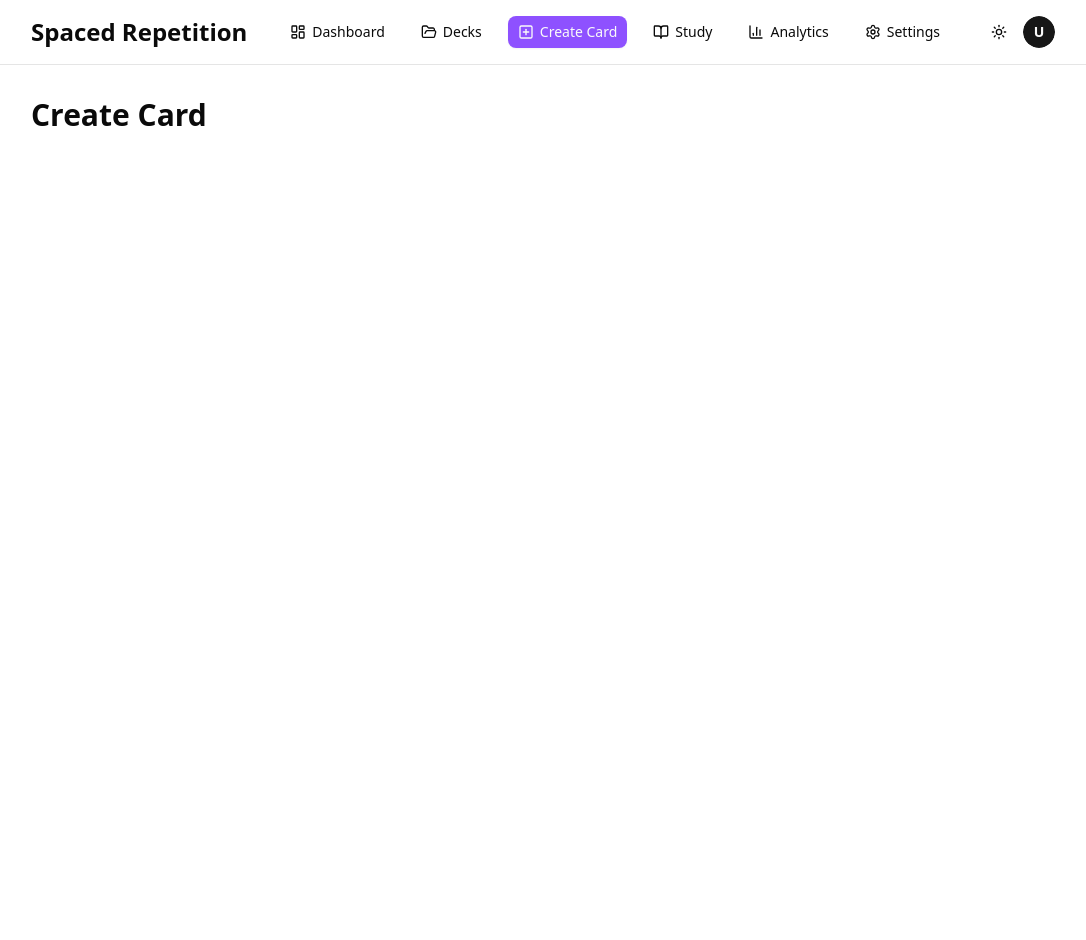
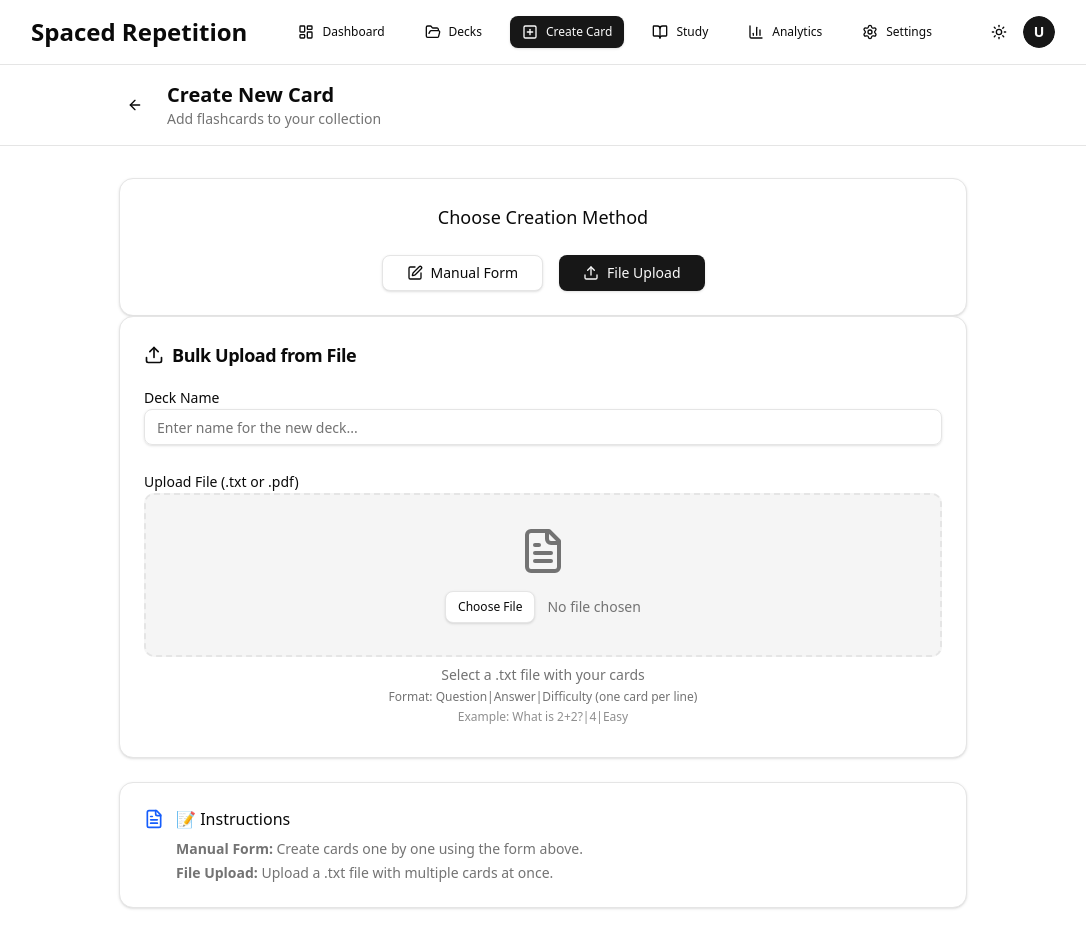
Before and after one commit to rakeshtembhurne/poc-study-tool, a Next.js app in the folder frontend/: page /create-card in a window 1280 px wide. Shown: the whole page, without its empty margins (97-1183 px from the left). Before the commit the page ends 865 px from the top, so only its background shows below. Built offline with nearby package versions, Linux system fonts and the light colour scheme.

Commit message:
feat(frontend): allow PDF file upload and adjust buttons for dark/light mode #77

```diff
--- a/frontend/package.json
+++ b/frontend/package.json
@@ -24,10 +24,10 @@
     ]
   },
   "dependencies": {
-    "@radix-ui/react-dialog": "^1.1.15",
     "@hookform/resolvers": "^3.3.2",
     "@radix-ui/react-avatar": "^1.1.10",
     "@radix-ui/react-checkbox": "^1.3.3",
+    "@radix-ui/react-dialog": "^1.1.15",
     "@radix-ui/react-dropdown-menu": "^2.1.16",
     "@radix-ui/react-label": "^2.1.7",
     "@radix-ui/react-progress": "^1.1.7",
--- a/frontend/src/app/(user)/create-card/page.tsx
+++ b/frontend/src/app/(user)/create-card/page.tsx
@@ -1,4 +1,5 @@
 import { Metadata } from 'next';
+import FileUpload from '@/components/FileUpload/FileUpload';
 
 export const metadata: Metadata = {
   title: 'Create Card - Spaced Repetition',
@@ -6,11 +7,5 @@ export const metadata: Metadata = {
 };
 
 export default function CreateCardPage() {
-  return (
-    <div className="min-h-screen bg-background p-8">
-      <div className="max-w-[80vw] mx-auto space-y-8">
-        <h1 className="text-3xl text-foreground font-bold">Create Card</h1>
-      </div>
-    </div>
-  );
+  return <FileUpload />;
 }
--- a/frontend/src/app/page.tsx
+++ b/frontend/src/app/page.tsx
@@ -1,12 +1,10 @@
-import FileUpload from '@/components/FileUpload/FileUpload';
+// import FileUpload from '@/components/FileUpload/FileUpload';
 import styles from './page.module.css';
 
 export default function Home() {
   return (
     <div className={styles.page}>
-      <main className={styles.main}>
-        <FileUpload />
-      </main>
+      <main className={styles.main}>{/* <FileUpload /> */}</main>
     </div>
   );
 }
--- a/frontend/src/components/FileUpload/FileDropZone.tsx
+++ b/frontend/src/components/FileUpload/FileDropZone.tsx
@@ -3,13 +3,14 @@
 import { useRef } from 'react';
 import { Button } from '@/components/ui/button';
 import { Label } from '@/components/ui/label';
-import { FileText } from 'lucide-react';
+import { FileText, X } from 'lucide-react';
 import { FileValidationConfig } from '@/types/card';
 
 interface FileDropZoneProps {
   file: File | null;
   isDragging: boolean;
   onFileSelect: (file: File) => void;
+  onFileRemove: () => void;
   onDragStateChange: (isDragging: boolean) => void;
   onError: (error: string | null) => void;
   validationConfig: FileValidationConfig;
@@ -19,6 +20,7 @@ export default function FileDropZone({
   file,
   isDragging,
   onFileSelect,
+  onFileRemove,
   onDragStateChange,
   onError,
   validationConfig,
@@ -26,12 +28,19 @@ export default function FileDropZone({
   const fileInputRef = useRef<HTMLInputElement>(null);
 
   const validateFile = (selectedFile: File): string | null => {
-    if (!validationConfig.allowedTypes.includes(selectedFile.type)) {
-      return 'Only .txt files are allowed.';
+    const isAllowed =
+      validationConfig.allowedTypes.includes(selectedFile.type) ||
+      selectedFile.name.toLowerCase().endsWith('.txt') ||
+      selectedFile.name.toLowerCase().endsWith('.pdf');
+
+    if (!isAllowed) {
+      return 'Only .txt or .pdf files are allowed.';
     }
+
     if (selectedFile.size > validationConfig.maxSize) {
       return 'File size must be less than 10 MB.';
     }
+
     return null;
   };
 
@@ -98,11 +107,10 @@ export default function FileDropZone({
 
   return (
     <div className="space-y-2">
-      <Label className="text-sm font-medium text-gray-700">
-        Upload File (.txt)
+      <Label htmlFor="deckName" className="text-sm font-medium text-foreground">
+        Upload File (.txt or .pdf)
       </Label>
 
-      {/* Drag and Drop Area */}
       <div
         onClick={openFilePicker}
         onDrop={handleDrop}
@@ -111,13 +119,15 @@ export default function FileDropZone({
         onDragLeave={handleDragLeave}
         className={`border-2 border-dashed rounded-lg p-8 text-center cursor-pointer transition-all duration-200 ${
           isDragging
-            ? 'border-blue-400 bg-blue-50'
-            : 'border-gray-300 bg-gray-50 hover:bg-gray-100'
+            ? 'border-primary/70 bg-primary/5'
+            : 'border-border bg-muted hover:bg-muted/70'
         }`}
       >
         <div className="flex flex-col items-center space-y-4">
-          <FileText className="h-12 w-12 text-gray-400" />
+          <FileText className="h-12 w-12 text-muted-foreground" />
           <div className="flex items-center gap-3">
+            {!file ? (
+              <>
                 <Button
                   type="button"
                   variant="outline"
@@ -126,26 +136,48 @@ export default function FileDropZone({
                     e.stopPropagation();
                     openFilePicker();
                   }}
-              className="bg-white border-gray-300"
                 >
                   Choose File
                 </Button>
-            <span className="text-sm text-gray-500">
-              {file ? file.name : 'No file chosen'}
+                <span className="text-sm text-muted-foreground">
+                  No file chosen
                 </span>
+              </>
+            ) : (
+              <div className="flex items-center gap-2 bg-primary/5 border border-primary/20 rounded-lg px-3 py-2">
+                <FileText className="h-4 w-4 text-primary" />
+                <span className="text-sm text-primary font-medium">
+                  {file.name}
+                </span>
+                <Button
+                  type="button"
+                  variant="ghost"
+                  size="sm"
+                  onClick={(e: React.MouseEvent) => {
+                    e.stopPropagation();
+                    onFileRemove();
+                  }}
+                  className="h-6 w-6 p-0 text-destructive hover:text-destructive hover:bg-destructive/10"
+                >
+                  <X className="h-4 w-4" />
+                </Button>
+              </div>
+            )}
           </div>
         </div>
       </div>
 
       {/* Instructions */}
       <div className="text-center space-y-1">
-        <p className="text-sm text-gray-600">
+        <p className="text-sm text-muted-foreground">
           Select a .txt file with your cards
         </p>
-        <p className="text-xs text-gray-500">
+        <p className="text-xs text-muted-foreground">
           Format: Question|Answer|Difficulty (one card per line)
         </p>
-        <p className="text-xs text-gray-400">Example: What is 2+2?|4|Easy</p>
+        <p className="text-xs text-muted-foreground/80">
+          Example: What is 2+2?|4|Easy
+        </p>
       </div>
 
       {/* Hidden File Input */}
@@ -154,7 +186,7 @@ export default function FileDropZone({
         ref={fileInputRef}
         className="hidden"
         onChange={handleFileChange}
-        accept=".txt"
+        accept=".txt,.pdf"
       />
     </div>
   );
--- a/frontend/src/components/FileUpload/FileUpload.tsx
+++ b/frontend/src/components/FileUpload/FileUpload.tsx
@@ -6,16 +6,15 @@ import { Card, CardContent, CardHeader, CardTitle } from '@/components/ui/card';
 import { Alert, AlertDescription } from '@/components/ui/alert';
 import { Input } from '@/components/ui/input';
 import { Label } from '@/components/ui/label';
-import { Upload, ArrowLeft } from 'lucide-react';
+import { Upload, ArrowLeft, Edit, FileText } from 'lucide-react';
 import {
   Card as CardType,
   FileValidationConfig,
   CreationMethod,
 } from '@/types/card';
 import FileDropZone from './FileDropZone';
-import FilePreview from './FilePreview';
-// import UploadProgress from './UploadProgress';
-import UploadConfirmDialog from './UploadConfirmDialog';
+import UploadProgress from './UploadProgress';
+import ViewCardsDialog from './ViewCardsDialog';
 
 export default function FileUpload() {
   const [file, setFile] = useState<File | null>(null);
@@ -27,22 +26,52 @@ export default function FileUpload() {
   const [deckName, setDeckName] = useState<string>('');
   const [creationMethod, setCreationMethod] = useState<CreationMethod>('file');
   const [cardCount, setCardCount] = useState<number>(0);
-  const [uploadSuccess, setUploadSuccess] = useState<boolean>(false);
-  const [uploadFailed, setUploadFailed] = useState<boolean>(false);
+  const [uploadError, setUploadError] = useState<string | null>(null);
+  const [showCards, setShowCards] = useState<boolean>(false);
 
-  // NEW state for dialog
-  const [isDialogOpen, setIsDialogOpen] = useState(false);
-  const [uploadError, setUploadError] = useState<string | null>(null);
+  const handleFileSelect = (selectedFile: File) => {
+    setError(null);
+    setFile(selectedFile);
+    setParsedCards([]);
+    setCardCount(0);
+    setShowCards(false);
+    setProgress(0);
+    setIsUploading(false);
+    setUploadError(null);
+  };
+
+  const handleFileRemove = () => {
+    setFile(null);
+    setError(null);
+    setParsedCards([]);
+    setCardCount(0);
+    setShowCards(false);
+    setProgress(0);
+    setUploadError(null);
+    setIsUploading(false);
+  };
 
   const validationConfig: FileValidationConfig = {
-    allowedTypes: ['text/plain'],
-    maxSize: 10 * 1024 * 1024, // 10 MB
+    allowedTypes: ['text/plain', 'application/pdf'], // allow .pdf
+    maxSize: 10 * 1024 * 1024,
   };
 
-  const parseFileContent = (content: string): CardType[] => {
-    const lines = content.split('\n').filter((line) => line.trim());
-    return lines
-      .map((line) => {
+  const parseFileContent = async (file: File): Promise<CardType[]> => {
+    if (
+      file.type === 'application/pdf' ||
+      file.name.toLowerCase().endsWith('.pdf')
+    ) {
+      return [
+        {
+          question: 'PDF File Uploaded',
+          answer: `File Name: ${file.name}`,
+          difficulty: 'Medium',
+        },
+      ];
+    } else {
+      const text = await file.text();
+      const lines = text.split('\n').filter((line) => line.trim());
+      return lines.map((line, index) => {
         const parts = line.split('|');
         if (parts.length >= 2) {
           return {
@@ -50,35 +79,25 @@ export default function FileUpload() {
             answer: parts[1].trim(),
             difficulty: parts[2]?.trim() || 'Medium',
           };
+        } else {
+          return {
+            question: `Paragraph ${index + 1}`,
+            answer: line.trim(),
+            difficulty: 'Medium',
+          };
         }
-        return null;
-      })
-      .filter((card): card is CardType => card !== null);
+      });
+    }
   };
 
-  const handleFileSelect = (selectedFile: File) => {
-    setError(null);
-    setFile(selectedFile);
-
-    // Read file content (but don’t auto-create cards)
-    const reader = new FileReader();
-    reader.onload = (e) => {
-      const content = e.target?.result as string;
-      const cards = parseFileContent(content);
-      setCardCount(cards.length);
-      setParsedCards(cards);
-    };
-    reader.readAsText(selectedFile);
-  };
-
-  const handleDragStateChange = (isDragging: boolean) => {
-    setIsDragging(isDragging);
-  };
-
-  // Called when user CONFIRMS in the popup
-  const handleConfirmUpload = async () => {
+  const handleUpload = async () => {
     if (!file) {
       setError('Please select a file first.');
+      return;
+    }
+    if (error) return;
+    if (!deckName.trim()) {
+      setError('Please enter a deck name.');
       return;
     }
 
@@ -86,86 +105,96 @@ export default function FileUpload() {
     setProgress(0);
     setError(null);
     setUploadError(null);
-    setUploadFailed(false);
-    setUploadSuccess(false);
+    setShowCards(false);
 
-    // Simulate upload with potential failure (30% chance of failure)
-    const shouldFail = Math.random() < 0.3;
+    // read file
+    const cards = await parseFileContent(file);
+    setCardCount(cards.length);
+    setParsedCards(cards);
 
+    // simulate progress
     const interval = setInterval(() => {
       setProgress((prev) => {
         const newProgress = prev + 10;
-
         if (newProgress >= 100) {
           clearInterval(interval);
           setIsUploading(false);
-
-          if (shouldFail) {
-            // Simulate upload failure
-            setUploadFailed(true);
-            setUploadError(
-              'Upload failed: Network error occurred. Please try again.'
-            );
-          } else {
-            // Successful upload
-            setUploadSuccess(true);
-            setIsDialogOpen(false); // Close popup after successful upload
-          }
-
+          setShowCards(true);
           return 100;
         }
-
-        // Simulate failure at random progress point (if shouldFail is true)
-        if (shouldFail && newProgress >= 60 && newProgress < 70) {
-          clearInterval(interval);
-          setIsUploading(false);
-          setUploadFailed(true);
-          setUploadError(
-            'Upload failed: Connection timeout. Please check your internet and try again.'
-          );
-          return newProgress;
-        }
-
         return newProgress;
       });
-    }, 200);
-  };
-
-  const handleRetryUpload = () => {
-    setUploadError(null);
-    setUploadFailed(false);
-    setProgress(0);
-    handleConfirmUpload();
+    }, 300);
   };
 
   return (
-    <div className="min-h-screen bg-gray-50">
-      {/* Header */}
-      <div className="bg-white border-b border-gray-200">
+    <div className="min-h-screen bg-background">
+      {/* Top header */}
+      <div className="border-b border-border bg-card">
         <div className="max-w-4xl mx-auto px-6 py-4">
           <div className="flex items-center gap-4">
             <Button variant="ghost" size="sm" className="p-2">
               <ArrowLeft className="h-4 w-4" />
             </Button>
-            <h1 className="text-xl font-semibold">Create Card</h1>
+            <div>
+              <h1 className="text-xl font-semibold text-foreground">
+                Create New Card
+              </h1>
+              <p className="text-sm text-muted-foreground">
+                Add flashcards to your collection
+              </p>
+            </div>
           </div>
         </div>
       </div>
 
       <div className="max-w-4xl mx-auto px-6 py-8">
-        {/* File Upload Section */}
+        {/* Creation Method Selection */}
+        <Card>
+          <CardContent className="p-6">
+            <div className="text-center">
+              <h2 className="text-lg font-medium text-foreground mb-6">
+                Choose Creation Method
+              </h2>
+              <div className="flex gap-4 justify-center">
+                <Button
+                  variant={creationMethod === 'manual' ? 'default' : 'outline'}
+                  onClick={() => setCreationMethod('manual')}
+                  className="flex items-center gap-2 px-6 py-3"
+                >
+                  <Edit className="h-4 w-4" />
+                  Manual Form
+                </Button>
+                <Button
+                  variant={creationMethod === 'file' ? 'default' : 'outline'}
+                  onClick={() => setCreationMethod('file')}
+                  className="flex items-center gap-2 px-6 py-3"
+                >
+                  <Upload className="h-4 w-4" />
+                  File Upload
+                </Button>
+              </div>
+            </div>
+          </CardContent>
+        </Card>
+
         {creationMethod === 'file' && (
-          <Card className="bg-white shadow-sm">
-            <CardHeader>
-              <CardTitle className="flex items-center gap-2 text-lg">
+          <Card>
+            <CardHeader className="pb-4">
+              <CardTitle className="flex items-center gap-2 text-lg text-foreground">
                 <Upload className="h-5 w-5" />
                 Bulk Upload from File
               </CardTitle>
             </CardHeader>
-            <CardContent className="p-6 space-y-6">
+            <CardContent className="px-6 pb-6 space-y-6">
               {/* Deck Name */}
               <div className="space-y-2">
-                <Label htmlFor="deckName">Deck Name</Label>
+                <Label
+                  htmlFor="deckName"
+                  className="text-sm font-medium text-foreground"
+                >
+                  Deck Name
+                </Label>
                 <Input
                   id="deckName"
                   placeholder="Enter name for the new deck..."
@@ -174,66 +203,83 @@ export default function FileUpload() {
                 />
               </div>
 
-              {/* File Drop Zone */}
               <FileDropZone
                 file={file}
                 isDragging={isDragging}
                 onFileSelect={handleFileSelect}
-                onDragStateChange={handleDragStateChange}
+                onFileRemove={handleFileRemove}
+                onDragStateChange={setIsDragging}
                 onError={setError}
                 validationConfig={validationConfig}
               />
 
-              {/* Show file info (but not cards directly) */}
-              <FilePreview file={file} parsedCards={[]} />
+              {error && (
+                <Alert variant="destructive" className="mt-4">
+                  <AlertDescription>{error}</AlertDescription>
+                </Alert>
+              )}
 
-              {/* Action Buttons */}
-              <div className="flex gap-3 pt-4">
-                <Button
-                  onClick={() => setIsDialogOpen(true)} // ✅ open popup
-                  disabled={!file || isUploading}
-                  className="flex-1 bg-blue-600 hover:bg-blue-700 text-white h-12 text-base font-medium"
-                >
-                  <Upload className="h-4 w-4 mr-2" />
-                  View {cardCount} Cards
-                </Button>
-                <Button
-                  variant="outline"
-                  onClick={() => {
-                    setFile(null);
-                    setCardCount(0);
-                    setParsedCards([]);
-                    setError(null);
-                    setDeckName('');
-                  }}
-                >
-                  Cancel
-                </Button>
-              </div>
+              {file && !showCards && (
+                <div className="flex gap-3 pt-4">
+                  <Button
+                    onClick={handleUpload}
+                    disabled={isUploading}
+                    variant="default"
+                    className="flex-1 text-base font-medium"
+                  >
+                    <Upload className="h-4 w-4 mr-2" />
+                    {isUploading ? 'Uploading...' : 'Upload File'}
+                  </Button>
+                  <Button variant="outline" onClick={handleFileRemove}>
+                    Cancel
+                  </Button>
+                </div>
+              )}
+
+              <UploadProgress progress={progress} isUploading={isUploading} />
+
+              {uploadError && (
+                <Alert variant="destructive" className="mt-4">
+                  <AlertDescription>{uploadError}</AlertDescription>
+                </Alert>
+              )}
+
+              {showCards && cardCount > 0 && (
+                <div className="space-y-4">
+                  <ViewCardsDialog
+                    file={file}
+                    parsedCards={parsedCards}
+                    cardCount={cardCount}
+                  />
+                </div>
+              )}
             </CardContent>
           </Card>
         )}
 
-        {/* Confirm Upload Popup */}
-        <UploadConfirmDialog
-          isOpen={isDialogOpen}
-          onClose={() => setIsDialogOpen(false)}
-          file={file}
-          parsedCards={parsedCards}
-          deckName={deckName}
-          onConfirmUpload={handleConfirmUpload}
-          onRetry={handleRetryUpload}
-          progress={progress}
-          isUploading={isUploading}
-          uploadError={uploadError}
-        />
-
-        {/* Error Display */}
-        {error && (
-          <Alert variant="destructive" className="mt-4">
-            <AlertDescription>{error}</AlertDescription>
-          </Alert>
-        )}
+        {/* Instructions */}
+        <Card className="mt-6">
+          <CardContent className="p-6">
+            <div className="flex items-start gap-3">
+              <FileText className="h-5 w-5 text-blue-600 mt-0.5" />
+              <div>
+                <h3 className="font-medium text-foreground mb-2">
+                  📝 Instructions
+                </h3>
+                <div className="text-sm text-muted-foreground space-y-1">
+                  <p>
+                    <strong>Manual Form:</strong> Create cards one by one using
+                    the form above.
+                  </p>
+                  <p>
+                    <strong>File Upload:</strong> Upload a .txt file with
+                    multiple cards at once.
+                  </p>
+                </div>
+              </div>
+            </div>
+          </CardContent>
+        </Card>
       </div>
     </div>
   );
--- a/frontend/src/components/FileUpload/UploadProgress.tsx
+++ b/frontend/src/components/FileUpload/UploadProgress.tsx
@@ -16,9 +16,10 @@ export default function UploadProgress({
   return (
     <div className="space-y-2">
       <div className="flex justify-between text-sm">
-        <span>Creating cards...</span>
+        <span>{isUploading ? 'Uploading file...' : 'Processing cards...'}</span>
         <span>{progress}%</span>
       </div>
+
       <Progress value={progress} className="w-full" />
     </div>
   );
--- /dev/null
+++ b/frontend/src/components/FileUpload/ViewCardsDialog.tsx
@@ -0,0 +1,47 @@
+'use client';
+
+import {
+  Dialog,
+  DialogContent,
+  DialogHeader,
+  DialogTitle,
+  DialogTrigger,
+} from '@/components/ui/dialog';
+import { Button } from '@/components/ui/button';
+import { FileText } from 'lucide-react';
+import FilePreview from './FilePreview';
+import { Card as CardType } from '@/types/card';
+
+interface ViewCardsDialogProps {
+  file: File | null;
+  parsedCards: CardType[];
+  cardCount: number;
+}
+
+export default function ViewCardsDialog({
+  file,
+  parsedCards,
+  cardCount,
+}: ViewCardsDialogProps) {
+  if (!file || parsedCards.length === 0) return null;
+
+  return (
+    <Dialog>
+      <DialogTrigger asChild>
+        <Button className="flex items-center gap-2 bg-green-600 hover:bg-green-700 text-white">
+          <FileText className="h-4 w-4" />
+          Create {cardCount} Cards
+        </Button>
+      </DialogTrigger>
+
+      <DialogContent className="max-w-3xl">
+        <DialogHeader>
+          <DialogTitle>Preview {cardCount} Cards</DialogTitle>
+        </DialogHeader>
+        <div className="mt-4 max-h-[70vh] overflow-y-auto">
+          <FilePreview file={file} parsedCards={parsedCards} />
+        </div>
+      </DialogContent>
+    </Dialog>
+  );
+}
--- a/frontend/src/components/ui/button.tsx
+++ b/frontend/src/components/ui/button.tsx
@@ -5,27 +5,26 @@ import { cva, type VariantProps } from 'class-variance-authority';
 import { cn } from '@/lib/utils';
 
 const buttonVariants = cva(
-  "inline-flex items-center justify-center gap-2 whitespace-nowrap rounded-md text-sm font-medium transition-all disabled:pointer-events-none disabled:opacity-50 [&_svg]:pointer-events-none [&_svg:not([class*='size-'])]:size-4 shrink-0 [&_svg]:shrink-0 outline-none focus-visible:border-ring focus-visible:ring-ring/50 focus-visible:ring-[3px] aria-invalid:ring-destructive/20 dark:aria-invalid:ring-destructive/40 aria-invalid:border-destructive",
+  'inline-flex items-center justify-center gap-2 whitespace-nowrap rounded-md text-sm font-medium transition-colors focus-visible:outline-none focus-visible:ring-1 focus-visible:ring-ring disabled:pointer-events-none disabled:opacity-50 [&_svg]:pointer-events-none [&_svg]:size-4 [&_svg]:shrink-0',
   {
     variants: {
       variant: {
         default:
-          'bg-violet-500 text-primary-foreground shadow-xs hover:bg-violet-700',
+          'bg-primary text-primary-foreground shadow hover:bg-primary/90',
         destructive:
-          'bg-destructive text-white shadow-xs hover:bg-destructive/90 focus-visible:ring-destructive/20 dark:focus-visible:ring-destructive/40 dark:bg-destructive/60',
+          'bg-destructive text-destructive-foreground shadow-sm hover:bg-destructive/90',
         outline:
-          'border bg-background shadow-xs hover:bg-accent hover:text-accent-foreground dark:bg-input/30 dark:border-input dark:hover:bg-input/50',
+          'border border-input bg-background shadow-sm hover:bg-accent hover:text-accent-foreground',
         secondary:
-          'bg-secondary text-secondary-foreground shadow-xs hover:bg-secondary/80',
-        ghost:
-          'hover:bg-accent hover:text-accent-foreground dark:hover:bg-accent/50',
+          'bg-secondary text-secondary-foreground shadow-sm hover:bg-secondary/80',
+        ghost: 'hover:bg-accent hover:text-accent-foreground',
         link: 'text-primary underline-offset-4 hover:underline',
       },
       size: {
-        default: 'h-9 px-4 py-2 has-[>svg]:px-3',
-        sm: 'h-8 rounded-md gap-1.5 px-3 has-[>svg]:px-2.5',
-        lg: 'h-10 rounded-md px-6 has-[>svg]:px-4',
-        icon: 'size-9',
+        default: 'h-9 px-4 py-2',
+        sm: 'h-8 rounded-md px-3 text-xs',
+        lg: 'h-10 rounded-md px-8',
+        icon: 'h-9 w-9',
       },
     },
     defaultVariants: {
@@ -35,25 +34,24 @@ const buttonVariants = cva(
   }
 );
 
-function Button({
-  className,
-  variant,
-  size,
-  asChild = false,
-  ...props
-}: React.ComponentProps<'button'> &
-  VariantProps<typeof buttonVariants> & {
+export interface ButtonProps
+  extends React.ButtonHTMLAttributes<HTMLButtonElement>,
+    VariantProps<typeof buttonVariants> {
   asChild?: boolean;
-  }) {
+}
+
+const Button = React.forwardRef<HTMLButtonElement, ButtonProps>(
+  ({ className, variant, size, asChild = false, ...props }, ref) => {
     const Comp = asChild ? Slot : 'button';
-
     return (
       <Comp
-      data-slot="button"
         className={cn(buttonVariants({ variant, size, className }))}
+        ref={ref}
         {...props}
       />
     );
   }
+);
+Button.displayName = 'Button';
 
 export { Button, buttonVariants };
```
Lines whose indentation alone changed are shown as unchanged.
